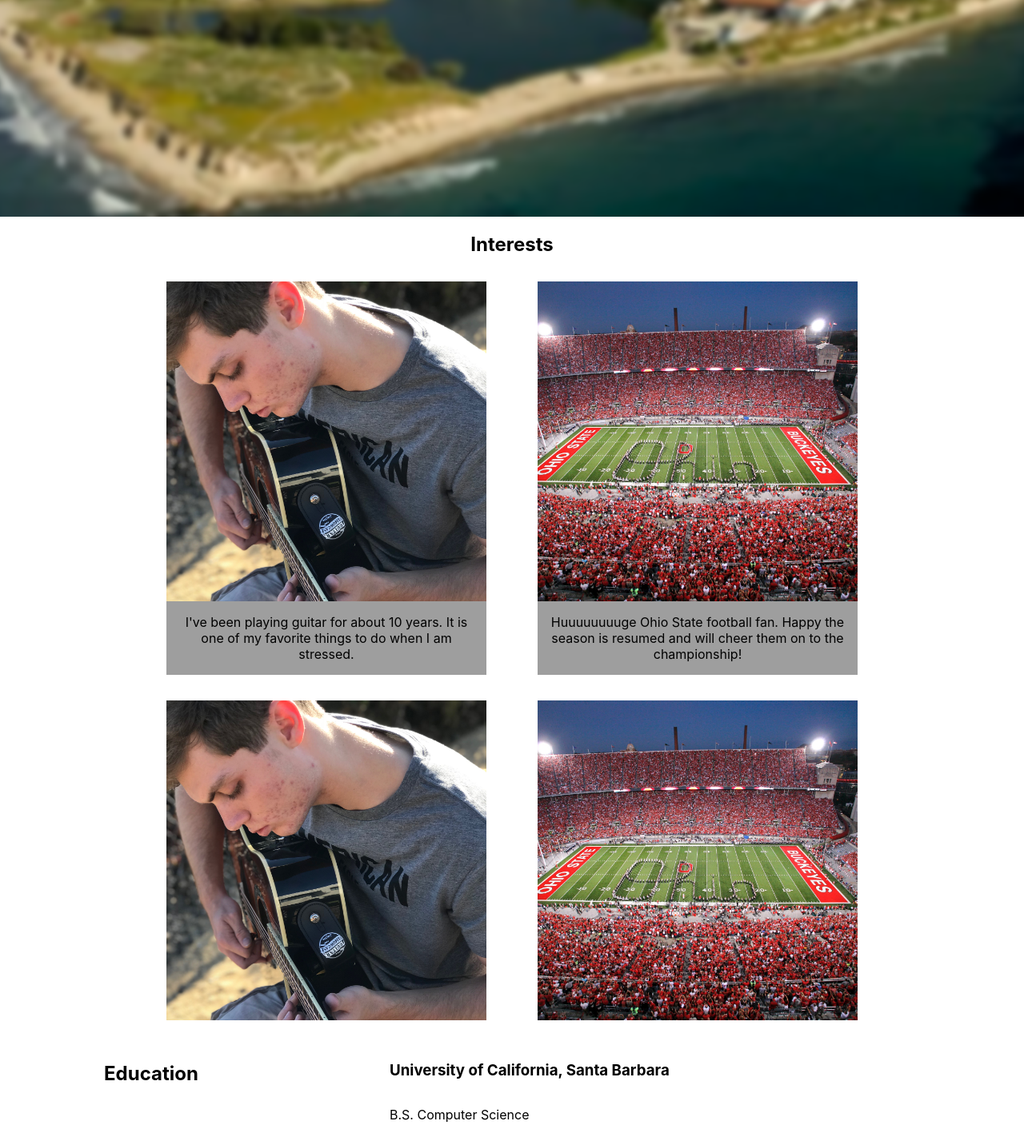
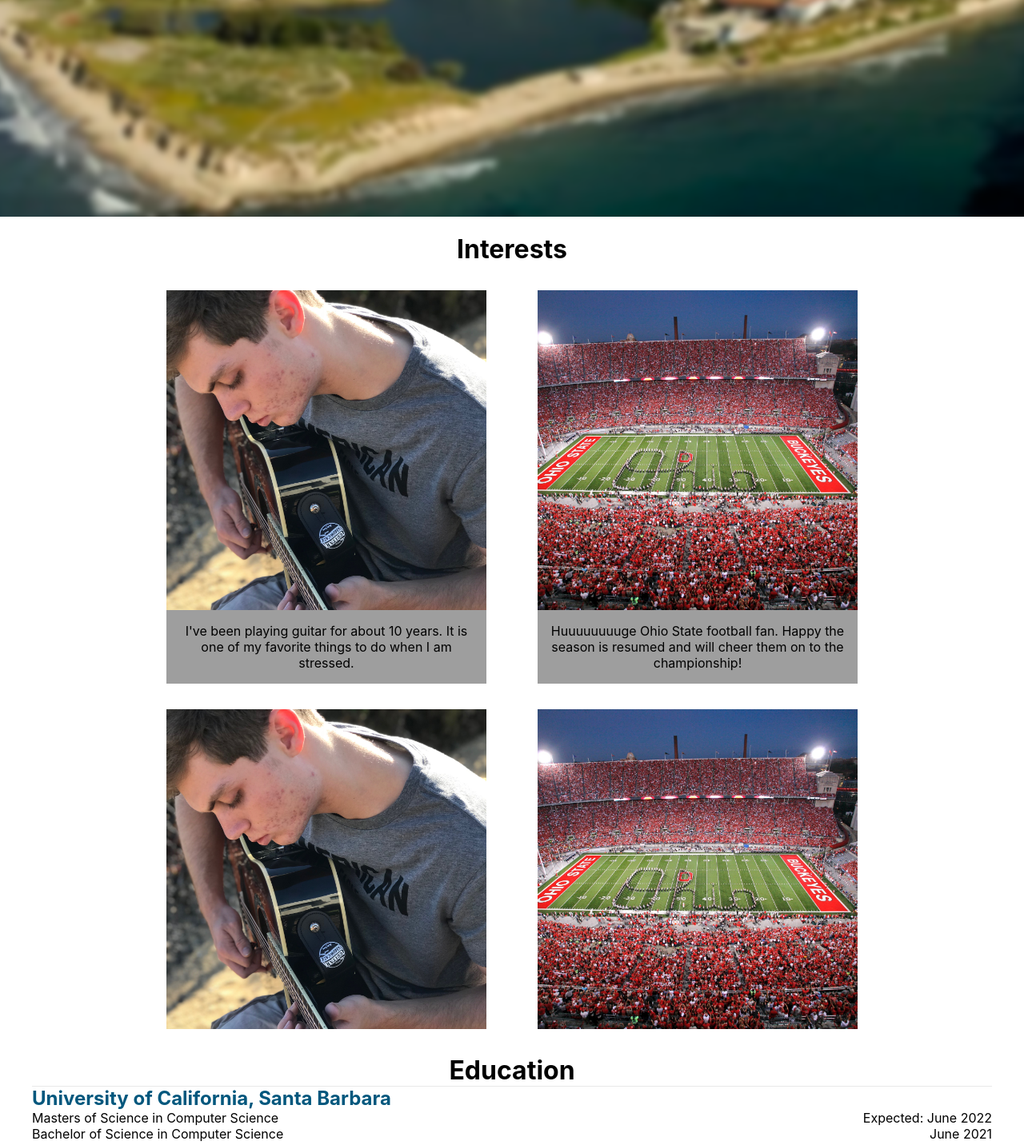
Before and after one commit to aroddick/personal-website, a React (Create React App) app: page / in a window 1280 px wide. Shown: the part 1333-2765 px from the top of the page at 80% size. Built offline with nearby package versions, Linux system fonts and the light colour scheme.

Commit message:
Added scroll to highlight header and updated resume

```diff
--- a/src/App.js
+++ b/src/App.js
@@ -1,4 +1,4 @@
-import React from 'react';
+import React, { useEffect } from 'react';
 import { Route, Switch } from 'react-router-dom';
 import Header from './Components/Header/Header';
 import Home from './Pages/Home/Home';
@@ -8,14 +8,19 @@ import Projects from './Pages/Projects/Projects';
 import './App.css';
 
 function App() {
-  window.onscroll = function () { makeSticky() };
+  // window.onscroll = function () { makeSticky() };
+  useEffect(() => {
     var header = document.getElementById('header');
     var sticky;
     if (header) {
       sticky = header.offsetTop;
+      if (window.pageYOffset > sticky) {
+        header.classList.add("sticky");
+      } else {
+        header.classList.remove("sticky");
       }
-
-  function makeSticky() {
+    }
+    window.addEventListener('scroll', () => {
       if (!header) {
         header = document.getElementById('header');
         sticky = header.offsetTop;
@@ -27,7 +32,9 @@ function App() {
           header.classList.remove("sticky");
         }
       }
-  }
+    });
+  }, [])
+
   return (
     <div>
       <Header />
--- a/src/Components/Header/Header.js
+++ b/src/Components/Header/Header.js
@@ -1,21 +1,54 @@
-import React from 'react';
-import { NavHashLink } from 'react-router-hash-link';
+import React, { useEffect } from 'react';
+// import { NavHashLink } from 'react-router-hash-link';
+// import { NavLink, Link } from 'react-router-dom';
 import classes from './Header.module.css';
 
+function addActive(links, sections, i) {
+  for (let j = 0; j < links.length; j++) {
+    links[j].classList.remove(classes.active);
+  }
+  document.querySelector("#header div a[href='#" + sections[i].id.toString() + "']").classList.add(classes.active);
+}
+
 const Header = () => {
+
+  useEffect(() => {
+    const sections = document.getElementsByClassName('section');
+    console.log(sections)
+    const links = document.querySelectorAll('#header div a');
+    for (let i = sections.length - 1; i >= 0; i--) {
+      if (window.pageYOffset >= sections[i].offsetTop - window.screen.height / 2) {
+        addActive(links, sections, i);
+        break;
+      }
+    }
+    window.addEventListener('scroll', function () {
+      for (let i = sections.length - 1; i >= 0; i--) {
+        if (window.pageYOffset >= sections[i].offsetTop - window.screen.height / 2) {
+          addActive(links, sections, i);
+          break;
+        }
+      }
+    });
+  }, [])
 
   return (
     <div className={classes.container} id='header'>
       <div className={classes.links}>
-        <NavHashLink to='/#home' activeClassName={classes.active}>Home</NavHashLink>
-        <NavHashLink to='/#about' activeClassName={classes.active}>About</NavHashLink>
-        <NavHashLink to='/#resume' activeClassName={classes.active}>Resume</NavHashLink>
-        <NavHashLink to='/#project' activeClassName={classes.active}>Projects</NavHashLink>
+        {/* <NavHashLink to='/#home' activeClassName={classes.active} isActive={() => inView('home')}>Home</NavHashLink>
+        <NavHashLink to='/#about' activeClassName={classes.active} isActive={() => inView('about')}>About</NavHashLink>
+        <NavHashLink to='/#resume' activeClassName={classes.active} isActive={() => inView('resume')}>Resume</NavHashLink>
+        <NavHashLink to='/#project' activeClassName={classes.active} isActive={() => inView('project')}>Projects</NavHashLink> */}
 
-        {/* <a href='#home' activeClassName={classes.active} onClick={this.className = classes.active}>Home</a>
-        <a href='#about' activeClassName={classes.active}>About</a>
-        <a href='#resume' activeClassName={classes.active}>Resume</a>
-        <a href='#projects' activeClassName={classes.active}>Projects</a> */}
+        {/* <NavLink to='/#home' activeClassName={classes.active}>Home</NavLink>
+        <NavLink to='/#about' activeClassName={classes.active}>About</NavLink>
+        <NavLink to='/#resume' activeClassName={classes.active}>Resume</NavLink>
+        <NavLink to='/#project' activeClassName={classes.active}>Projects</NavLink> */}
+
+        <a href='#home'>Home</a>
+        <a href='#about'>About</a>
+        <a href='#resume'>Resume</a>
+        <a href='#projects'>Projects</a>
       </div>
 
     </div >
--- a/src/Pages/About/About.js
+++ b/src/Pages/About/About.js
@@ -11,7 +11,7 @@ import {
 
 const About = () => {
   return (
-    <div id='about'>
+    <div id='about' className='section'>
       <div className={classes.header}>
         <div className={classes.imageContainer}>
           <img className={classes.hero} src={ucsb}></img>
@@ -35,7 +35,7 @@ const About = () => {
         </div>
       </div>
       <div className={classes.interests}>
-        <h2>Interests</h2>
+        <h1>Interests</h1>
         {/* <div className={classes.column}>
           <div className={classes.row}>
             <p>I've been playing guitar for about 10 years. It is one of my favorite things to do when I am stressed.</p>
--- a/src/Pages/About/About.module.css
+++ b/src/Pages/About/About.module.css
@@ -131,6 +131,6 @@
   padding: 1rem;
 }
 
-.interests > h2 {
+.interests > h1 {
   text-align: center;
 }
--- a/src/Pages/Home/Home.js
+++ b/src/Pages/Home/Home.js
@@ -8,7 +8,7 @@ import {
 
 const Home = () => {
   return (
-    <div className={classes.imageContainer} id='home'>
+    <div className={'section ' + classes.imageContainer} id='home'>
       <img className={classes.hero} src={Hero}></img>
       <div className={classes.bodyContainer}>
         <div className={classes.body}>
--- a/src/Pages/Projects/Projects.js
+++ b/src/Pages/Projects/Projects.js
@@ -3,7 +3,7 @@ import React from 'react';
 
 const Projects = () => {
   return (
-    <div>
+    <div className='section'>
       Projects
     </div>
   )
--- a/src/Pages/Resume/Resume.js
+++ b/src/Pages/Resume/Resume.js
@@ -1,24 +1,58 @@
 import classes from './Resume.module.css';
 import React from 'react';
+import ucsb from '../../assets/ucsb-resume.png';
+import ebay from '../../assets/ebay.png';
 
 const Resume = () => {
   return (
-    <div id='resume'>
-      <div className={classes.row}>
-        <h2>Education</h2>
-        <div className={classes.column}>
-          <h3>University of California, Santa Barbara</h3>
-          <p>B.S. Computer Science</p>
-          <p></p>
+    <div id='resume' className={'section ' + classes.section}>
+      <h1>Education</h1>
+      <div className={classes.column}>
+        <h2>University of California, Santa Barbara</h2>
+        <div className={classes.row}>
+          <p>Masters of Science in Computer Science</p>
+          <p>Expected: June 2022</p>
+        </div>
+        <div className={classes.row}>
+          <p>Bachelor of Science in Computer Science</p>
+          <p>June 2021</p>
         </div>
       </div>
-      <div className={classes.row}>
-        <h2>Work</h2>
-        <div className={classes.column}>
-          <h3>University of California, Santa Barbara</h3>
-          <p>Undergraduate Learning Assistant</p>
+      <h1>Work Experience</h1>
+      <div className={classes.column}>
+        <div className={classes.row}>
+          <img src={ucsb} width={150}></img>
+          <div>
+            <div className={classes.row}>
+              <h2>Undergraduate Learning Assistant</h2>
+              <p>September 2019 - March 2021</p>
+            </div>
+            <ul>
+              <li>Supervise 60 students with object-oriented design and implementation in labs for 2 hours a week</li>
+              <li>Collaborate with professor, TAs and tutors to discuss strategies for labs and homework 1 hour a week</li>
+              <li>Host 2 Office Hours a week to improve student understanding of material</li>
+              <li>Resolve student questions on an online forum for 2 hours a week</li>
+            </ul>
+          </div>
+
 
         </div>
+        <div className={classes.row}>
+          <img src={ebay} width={150}></img>
+          <div>
+            <div className={classes.row}>
+              <h2>Software Engineering Intern</h2>
+              <p>June 2020 - September 2020</p>
+            </div>
+            <ul>
+              <li>Developed an API to enhance inventory curation by aggregating 10 metrics for a given item</li>
+              <li>Designed a modal on frontend to showcase metrics in tables, charts, and graphs</li>
+              <li>Collaborated with 3 other teams to supplement additional data to service</li>
+              <li>Researched a way to incorporate image quality recognition on site</li>
+            </ul></div>
+
+        </div>
+
       </div>
     </div>
   )
--- a/src/Pages/Resume/Resume.module.css
+++ b/src/Pages/Resume/Resume.module.css
@@ -1,20 +1,37 @@
 .column {
   display: flex;
   flex-direction: column;
-  margin-left: auto;
-  width: 65%;
 }
 
-.row > h2 {
-  width: 25%;
+.section p {
+  margin: 0;
 }
 
+
 .row {
-  width: 90%;
-  max-width: 1020px;
   display: flex;
-  margin: 0 auto;
-  /* justify-content: center;
-  align-items: center; */
+  align-items: center;
+}
+
+.row p:last-child {
+  margin-left: auto;
+}
+
+.section {
+  max-width: 1200px;
+  margin-left: auto;
+  margin-right: auto;
+  padding: 2rem;
+  padding-top: 0;
+}
+
+.section h1 {
+  text-align: center;
   border-bottom: 1px solid #E8E8E8;
+  margin: 0;
 }
+
+.section h2 {
+  color: rgb(0, 87, 125);
+  margin: 0;
+}
```
Also changed, not shown: src/assets/ebay.png (added), src/assets/ucsb-resume.png (added). Lines whose indentation alone changed are shown as unchanged.
